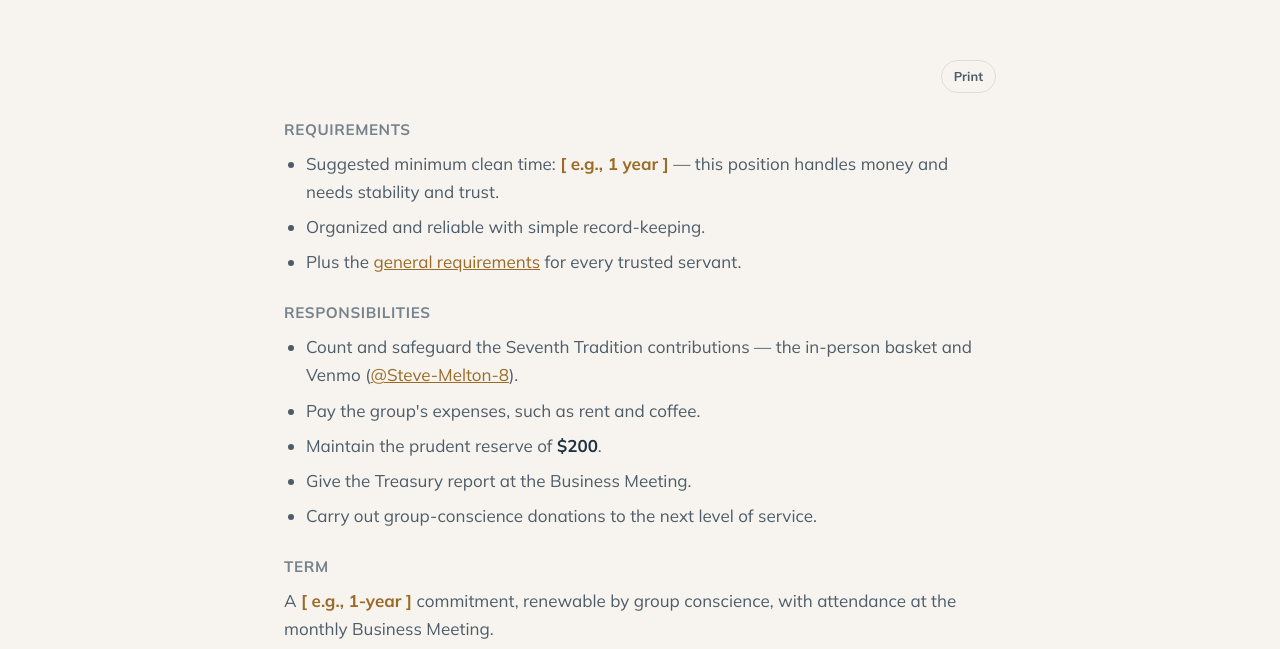
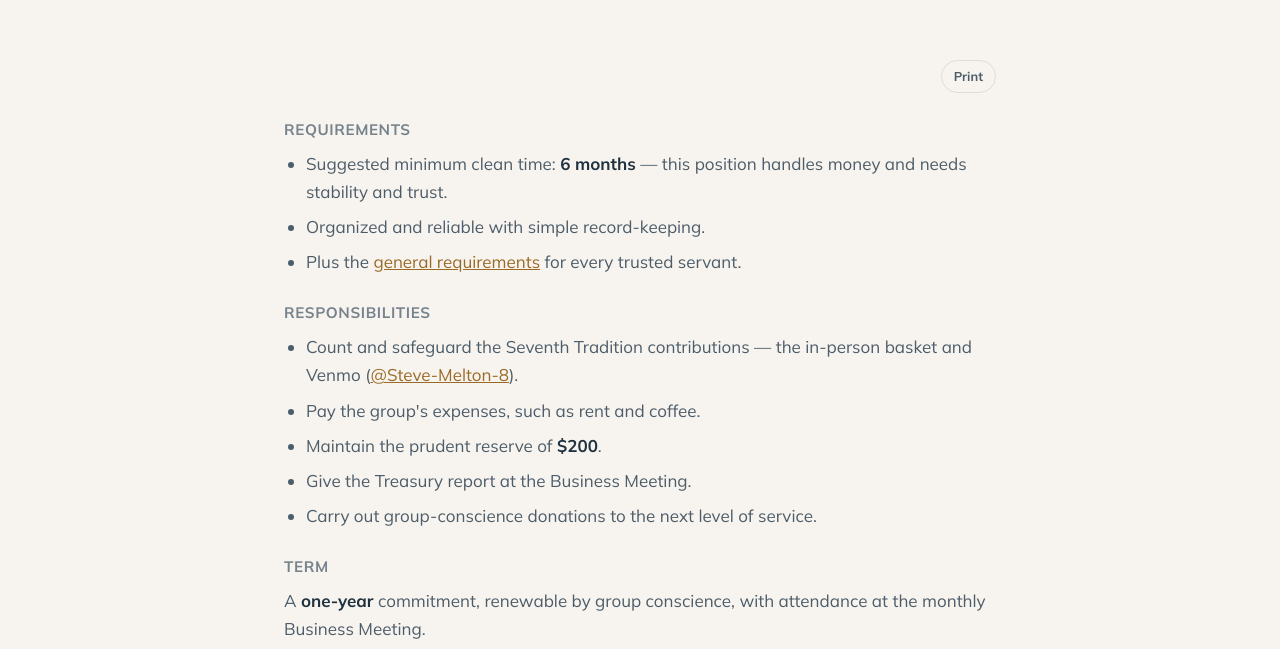
Before and after one commit to oneprimarypurpose/website, a plain HTML site: page treasurer.html in a window 1280 px wide. Shown: the part 303-952 px from the top of the page. Drawn offline with Linux system fonts and the light colour scheme.

Commit message:
Resolve Treasurer clean time (6 months) and term (one year)
Fills the two remaining gold placeholders on the Treasurer page to match
the group baseline and the other service positions. Term confirmed as
one year.

```diff
--- a/treasurer.html
+++ b/treasurer.html
@@ -28,7 +28,7 @@
 
     <h3>Requirements</h3>
     <ul>
-      <li>Suggested minimum clean time: <span class="ph">[ e.g., 1 year ]</span> — this position handles money and needs stability and trust.</li>
+      <li>Suggested minimum clean time: <b>6 months</b> — this position handles money and needs stability and trust.</li>
       <li>Organized and reliable with simple record-keeping.</li>
       <li>Plus the <a href="service-positions.html#general">general requirements</a> for every trusted servant.</li>
     </ul>
@@ -43,7 +43,7 @@
     </ul>
 
     <h3>Term</h3>
-    <p>A <span class="ph">[ e.g., 1-year ]</span> commitment, renewable by group conscience, with attendance at the monthly Business Meeting.</p>
+    <p>A <b>one-year</b> commitment, renewable by group conscience, with attendance at the monthly Business Meeting.</p>
 
     <h3>Resources</h3>
     <ul class="reslist">
```
